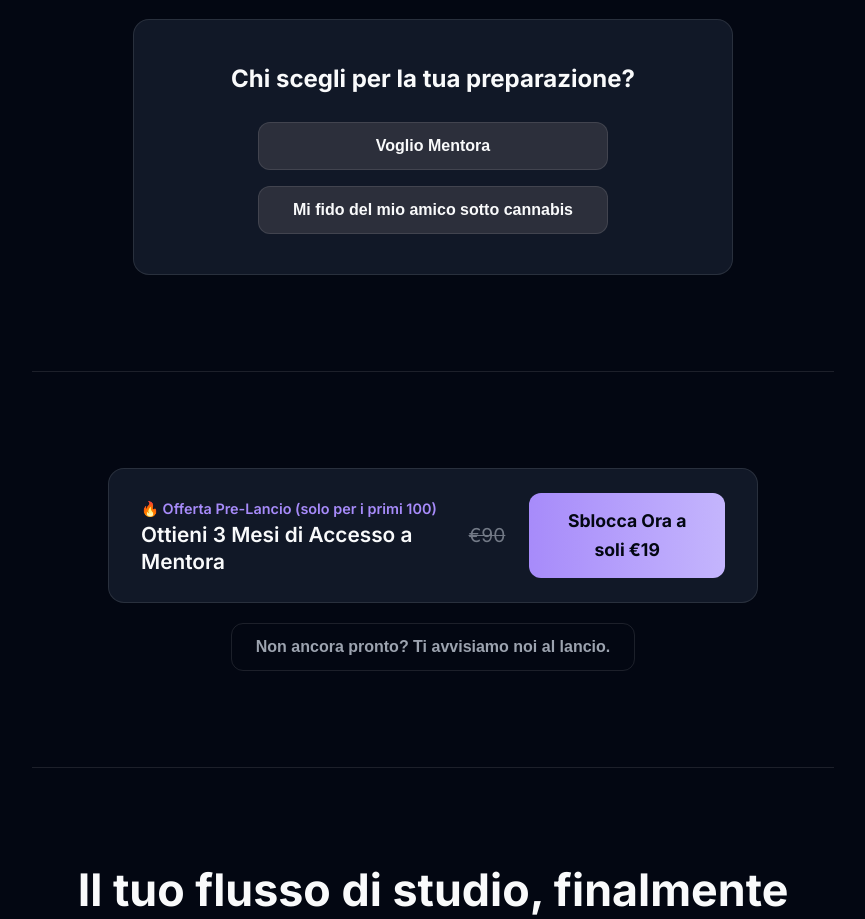
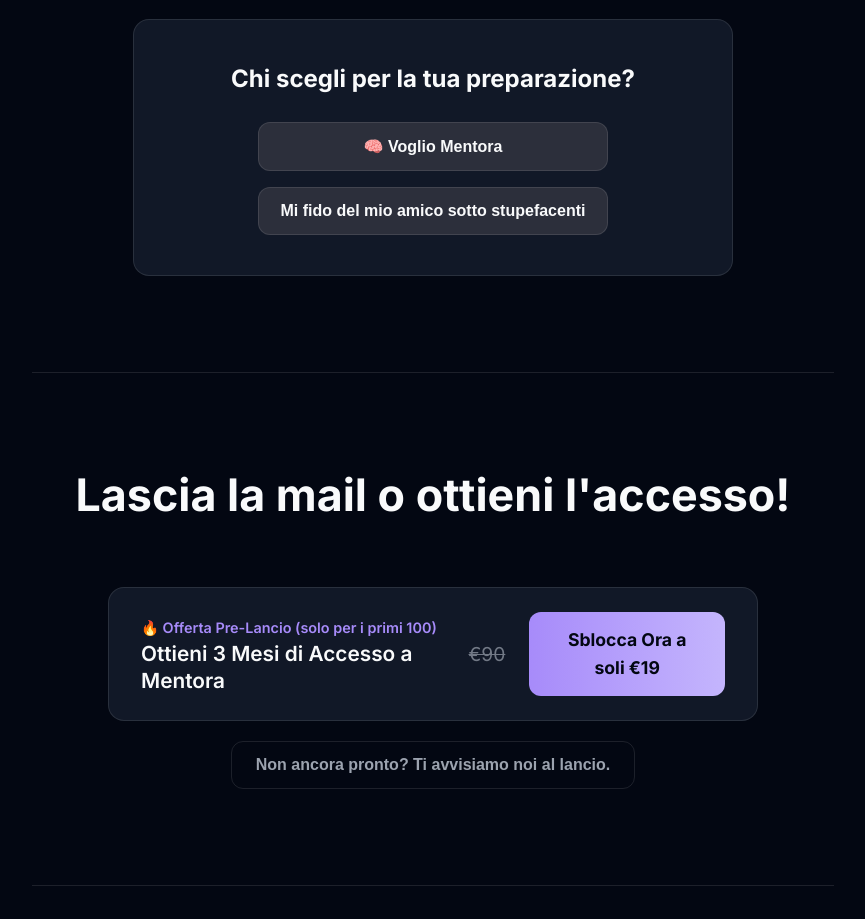
Before and after one commit to BraHKet/MentoraLP, a React (Create React App) app: page / in a window 1280 px wide. Shown: the part 1720-2639 px from the top of the page, without its empty margins (207-1072 px from the left). Built offline with nearby package versions, Linux system fonts and the light colour scheme.

Commit message:
43 commit

```diff
--- a/src/components/ChatSimulation.js
+++ b/src/components/ChatSimulation.js
@@ -4,7 +4,7 @@ import React, { useState, useEffect, useRef } from 'react';
 import './ChatSimulation.css'; // Non sono necessarie modifiche al CSS
 
 // Percorso del file audio che metterai nella cartella `public`
-const notificationSoundPath = '/suono.mp3';
+const notificationSoundPath = '/suono1.mp3';
 
 const chatScript = [
     { sender: 'ai', type: 'text', content: 'Ottimo. Mi parli del Secondo Principio della Termodinamica.' },
--- a/src/components/LandingPage.css
+++ b/src/components/LandingPage.css
@@ -426,3 +426,25 @@ html {
     background-color: #4B5563; /* Un grigio più scuro e "triste" */
     border-color: #4B5563;
 }
+
+.poll-button:disabled {
+    cursor: not-allowed;
+    background-color: #1F2937; /* Colore da "disabilitato" */
+    color: var(--text-secondary);
+    border-color: var(--border-color);
+    transform: none; /* Rimuove l'effetto hover quando disabilitato */
+}
+
+/* Stile per il testo di feedback dopo il voto */
+.poll-feedback {
+    font-size: 0.9rem;
+    color: var(--text-secondary);
+    margin-top: 0.5rem;
+}
+
+/* Stili per nascondere il form e l'iframe di sottomissione */
+.hidden-form,
+.hidden-iframe {
+    display: none;
+    visibility: hidden;
+}
--- a/src/components/LandingPage.js
+++ b/src/components/LandingPage.js
@@ -1,6 +1,6 @@
 // File: LandingPage.js (aggiornato e ottimizzato)
 
-import React, { useEffect } from 'react';
+import React, { useEffect,useState, useRef } from 'react';
 import './LandingPage.css';
 import { landingPageEvent, purchaseButtonEvent, mailCollectEvent } from './metaevents.js';
 import ChatSimulation from './ChatSimulation';
@@ -27,9 +27,35 @@ const LandingPage = () => {
 
     const paymentLink = "https://tally.so/r/wAeeQy";
     const waitlistLink = "https://tally.so/r/n0RRaA";
+    const pollFormActionURL = "https://tally.so/r/3xWzVv";
+
+    // --- STATO E RIFERIMENTI PER IL SONDAGGIO ---
+    const [pollSubmitted, setPollSubmitted] = useState(false);
+    const [pollChoice, setPollChoice] = useState('');
+    const formRef = useRef(null); // Riferimento al nostro form nascosto
+
+    // --- FUNZIONE CORRETTA PER GESTIRE IL CLICK SUL SONDAGGIO ---
+    const handlePollClick = (choice) => {
+        if (pollSubmitted) return; // Non fare nulla se già inviato
+
+        setPollChoice(choice); // Imposta la scelta nello stato
+        setPollSubmitted(true); // Fornisci un feedback immediato all'utente
+    };
+
+    // Questo useEffect si attiva quando la scelta viene impostata,
+    // e invia il form nascosto.
+    useEffect(() => {
+        if (pollChoice && formRef.current) {
+            formRef.current.submit(); // Invia il form in background
+            console.log(`Invio del voto "${pollChoice}" in background...`);
+        }
+    }, [pollChoice]); // Si attiva solo quando pollChoice cambia
 
     const handleOfferClick = () => { window.open(paymentLink, '_blank', 'noopener,noreferrer'); };
     const handleWaitlistClick = () => { window.open(waitlistLink, '_blank', 'noopener,noreferrer'); };
+
+    // --- NUOVA FUNZIONE PER GESTIRE IL CLICK SUL SONDAGGIO ---
+
 
     return (
         <div className="landing-body">
@@ -68,23 +94,58 @@ const LandingPage = () => {
                     </section>
 
 
+                        {/* SEZIONE SONDAGGIO MODIFICATA CON LA LOGICA CORRETTA */}
             <section className="page-section">
+
                 <div className="poll-container">
                     <h3 className="poll-question">Chi scegli per la tua preparazione?</h3>
                     <div className="poll-options">
-                                <button className="poll-button poll-button-mentora">
-                                    Voglio Mentora
+                        <button
+                            className="poll-button poll-button-mentora"
+                            onClick={() => handlePollClick('Mentora')}
+                            disabled={pollSubmitted}
+                        >
+                            {pollSubmitted ? 'Grazie!' : '🧠 Voglio Mentora'}
                         </button>
-                                <button className="poll-button poll-button-friend">
-                                    Mi fido del mio amico sotto cannabis
+                        <button
+                            className="poll-button poll-button-friend"
+                            onClick={() => handlePollClick('Amico')}
+                            disabled={pollSubmitted}
+                        >
+                            {pollSubmitted ? 'Voto registrato' : 'Mi fido del mio amico sotto stupefacenti'}
                         </button>
                     </div>
                 </div>
             </section>
 
+            {/* ----- ELEMENTI NASCOSTI PER L'INVIO SILENZIOSO ----- */}
+            {/*
+              Questo form invia i dati all'iframe 'hidden_iframe',
+              quindi l'utente non vede alcuna navigazione.
+            */}
+            <form
+                ref={formRef}
+                action={pollFormActionURL}
+                method="POST"
+                target="hidden_iframe"
+                className="hidden-form"
+            >
+                <input type="hidden" name="sceltaPoll" value={pollChoice} />
+            </form>
+
+            <iframe
+                name="hidden_iframe"
+                className="hidden-iframe"
+                // L'onLoad può essere usato per confermare il caricamento, ma non è strettamente necessario
+                onLoad={() => { console.log("Iframe ha completato il caricamento."); }}
+            ></iframe>
+            {/* ----------------------------------------------------------- */}
+
+
 
                     {/* Sezione 3: La Call to Action */}
                     <section className="page-section">
+                        <h2 className="section-title">Lascia la mail o ottieni l'accesso!</h2>
                         <div id="offer-section" className="cta-container">
                             <div className="hero-offer-box-revamped" onClick={handleOfferClick}>
                                 <div className="offer-text-content">
```
Lines whose indentation alone changed are shown as unchanged.
